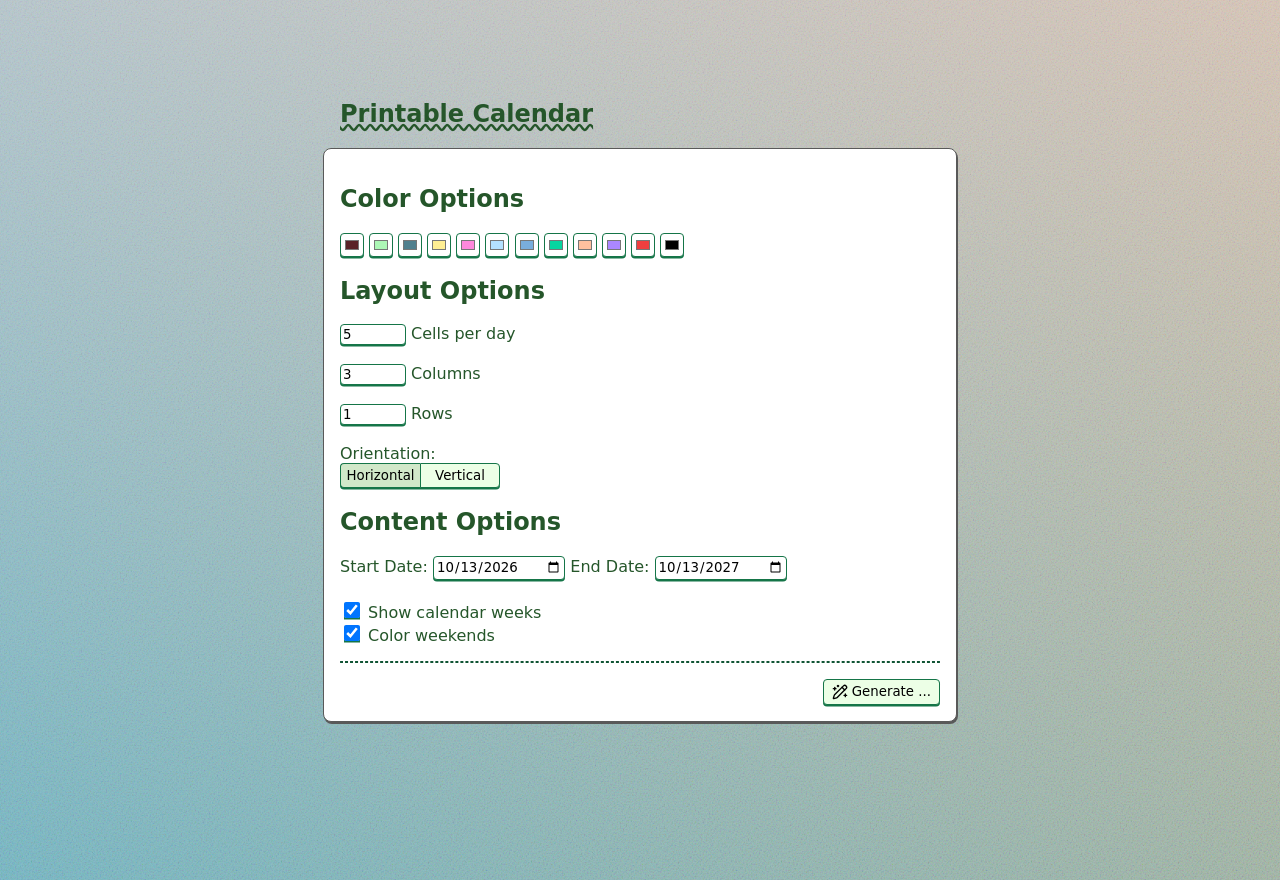
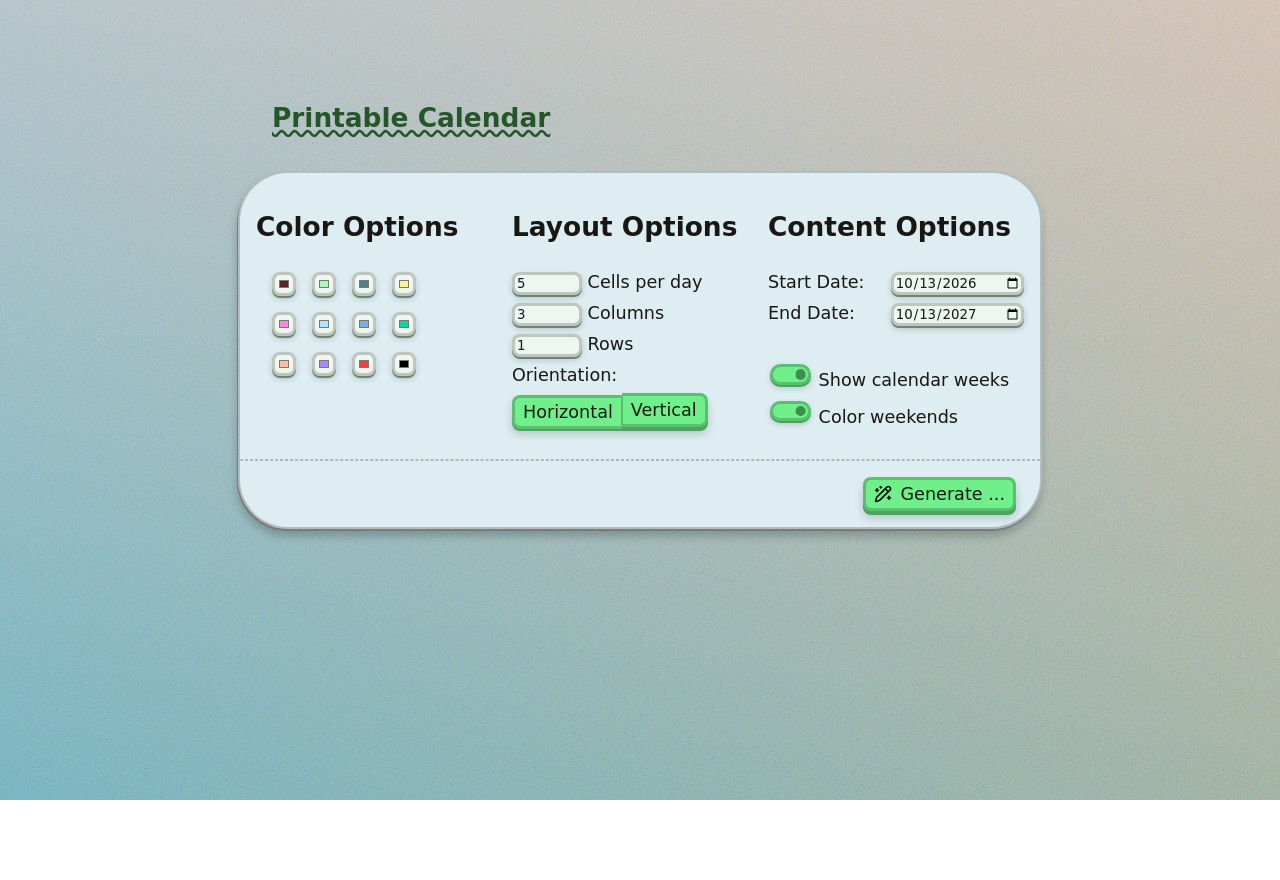
Before and after one commit to KyleKlus/printable-calendar-generator, a website built with webpack: page src/index.html in a window 1280 px wide. After the commit the page ends 800 px from the top, so only its background shows below. Built offline with nearby package versions, Linux system fonts and the light colour scheme; a small style sheet from the web is missing.

Commit message:
FEAT: Moved design more towards 3D

```diff
--- a/src/index.html
+++ b/src/index.html
@@ -14,8 +14,10 @@
             <h1>Printable Calendar</h1>
         </div>
         <div class="card">
+            <div class="card-content">
+            <div class="color-options">
                 <h2>Color Options</h2>
-            <div>
+                <div class="color-swatches">
                     <input type="color" id="color-0" value="#5A2328"/>
                     <input type="color" id="color-1" value="#ADF7B6"/>
                 <input type="color" id="color-2" value="#50808E"/>
@@ -29,50 +31,57 @@
                 <input type="color" id="color-10" value="#ef3f3f"/>
                 <input type="color" id="color-11" value="#048A81 "/>
                 </div>
+            </div>
+        <div>
             <h2>Layout Options</h2>
             <div>
                 <input type="number" id="cells-per-day" min="1" max="50" value="5"/>
                 <label for="cells-per-day">Cells per day</label>
             </div>
-            <br/>
             <div>
                 <input type="number" id="columns" min="1" max="10" value="3"/>
                 <label for="columns">Columns</label>
             </div>
-            <br/>
             <div>
                 <input type="number" id="rows" min="1" max="10" value="1"/>
                 <label for="rows">Rows</label>
             </div>
-            <br/>
             <label for="orientation">Orientation:</label>
-            <div class="toggle-wrapper" role="group" aria-label="Orientation">
-                <button id="horizontal-toggle" selected>Horizontal</button>
-                <button id="vertical-toggle" >Vertical</button>
+            <div class="btn-group" role="group" aria-label="Orientation">
+                <button id="horizontal-toggle" class="btn">Horizontal</button>
+                <button id="vertical-toggle" class="btn">Vertical</button>
             </div>
+        </div>
+            <div>
                 <h2>Content Options</h2>
-            <div>
+                <div class="date-container">
                     <label for="start-date">Start Date:</label>
                     <input type="date" id="start-date"/>
+                </div>
+                <div class="date-container">
                     <label for="end-date">End Date: </label>
                     <input type="date" id="end-date"/>
                 </div>
             <br/>
             <div>
-                <label for="show-cw">
+                <label for="show-cw" class="switch">
                     <input type="checkbox" id="show-cw"/>
+                    <span class="slider"></span>
+                </label>
                 Show calendar weeks
-                </label>
             </div>
             <div>
-                <label for="color-weekends">
+                <label for="color-weekends" class="switch">
                     <input type="checkbox" id="color-weekends"/>
+                    <span class="slider"></span>
+                </label>
                 Color weekends
-                </label>
+            </div>
+        </div>
     </div>
         <hr>
         <div class="button-bar">
-                <button id="generate" class="has-icon" disabled>
+                <button id="generate" class="btn" disabled>
                     <img src="./pencil-sparkles.svg" alt="pencil"/>
                     Generate ...
                 </button>
@@ -80,7 +89,7 @@
         </div>
     </section>
     <section id="calendar-display" class="tool-section is-hidden">
-        <button id="hide-calendar" class="has-icon">
+        <button id="hide-calendar" class="has-icon btn interact">
             Hide Calendar
         </button>
     </section>
--- a/src/style.css
+++ b/src/style.css
@@ -6,6 +6,32 @@
 body {
     margin: 0;
     padding: 0;
+
+
+    --base-font-size: 1.1rem;
+    font-size: var(--base-font-size);
+
+    --interact-h: 132;
+    --interact-bg: hsl(var(--interact-h), 81%, 69%);
+    --interact-fg: #181713;
+    --interact-sh: hsl(var(--interact-h), 36%, 47%);
+
+    --interact-focus-color: #0080ff;
+    --interact-focus-width: 2px;
+    --interact-focus-offset: 3px;
+
+    --interact-corner-shape: squircle;
+    --interact-border-color: rgba(0, 0, 0, 0.2);
+    --interact-border-width: 3px;
+    --interact-border-radius: 8px;
+
+    --interact-height: 4px;
+    --interact-hover-height: calc(var(--interact-height) / 2);
+    --interact-active-height: 1px;
+
+    --interact-shadow-color: rgba(0, 0, 0, 0.18);
+    --interact-shadow-hover-color: rgba(0, 0, 0, 0.16);
+    --interact-shadow-active-color: rgba(0, 0, 0, 0.14);
 }
 
 #generator.is-hidden,
@@ -13,92 +39,140 @@ body {
     display: none;
 }
 
-button {
-    --button-bg-h: 105;
-    --button-bg-s: 100%;
-    --button-bg-l: 95%;
-    --button-bg-a: 1;
-    --button-border-h: 152;
-    --button-border-s: 70%;
-    --button-border-l: 27%;
-    --button-border-a: 1;
+.btn {
+    font-family: 'Itim', cursive;
+    font-weight: 400;
+    font-style: normal;
+    font-size: var(--base-font-size);
 
-    --button-background-color: hsla(var(--button-bg-h), var(--button-bg-s), var(--button-bg-l), var(--button-bg-a));
-    --button-border-color: hsla(var(--button-border-h), var(--button-border-s), var(--button-border-l), var(--button-border-a));
+    box-sizing: border-box;
+    -webkit-appearance: none;
+    appearance: none;
+    display: inline-flex;
+    align-items: center;
+    justify-content: center;
+    gap: 0.5em;
+    padding: .25rem .5rem;
+    vertical-align: middle;
+    touch-action: manipulation;
+    user-select: none;
+    letter-spacing: 0.00em;
+    white-space: nowrap;
+    text-decoration: none;
+    cursor: pointer;
+    -webkit-tap-highlight-color: transparent;
 
+    background: var(--interact-bg);
+    color: var(--interact-fg);
+    border: var(--interact-border-width) solid var(--interact-border-color);
+    border-radius: var(--interact-border-radius, 4px);
+    corner-shape: var(--interact-corner-shape);
+
+    box-shadow: 0px var(--interact-height) 0 var(--interact-sh), 0px calc(2 * var(--interact-height) - 1px) calc(2 * var(--interact-height) + 2px) var(--interact-shadow-color);
+    transition: transform 0.18s cubic-bezier(0.2, 0.7, 0.3, 1), box-shadow 0.18s cubic-bezier(0.2, 0.7, 0.3, 1);
+
+    &:hover {
+        transform: translateY(calc(var(--interact-height) - var(--interact-hover-height)));
+        box-shadow: 0 var(--interact-hover-height) 0 var(--interact-sh), 0 calc(var(--interact-hover-height) + 2px) calc(var(--interact-hover-height) + 4px) var(--interact-shadow-hover-color);
+    }
+
+    &:active {
+        transform: translateY(var(--interact-height));
+        box-shadow: 0 var(--interact-active-height) 0 var(--interact-sh), 0 calc(var(--interact-active-height) * 2) calc(var(--interact-height) - 1px) var(--interact-shadow-active-color);
+    }
+
+    &:focus-visible {
+        outline: var(--interact-focus-width) solid #0080ff;
+        outline-offset: var(--interact-focus-offset);
+    }
+
+    &:disabled {
+        cursor: not-allowed;
+        opacity: 0.7;
+        filter: grayscale(0.5);
+
+        &:hover,
+        &:active {
+            transform: none;
+            box-shadow: 0px var(--interact-height) 0 var(--interact-sh), 0px calc(2 * var(--interact-height) - 1px) calc(2 * var(--interact-height) + 2px) var(--interact-shadow-color);
+        }
+    }
+
+    & > svg,
+    & > img {
+        display: block;
+        flex: 0 0 auto;
+        width: var(--btn-icon-size, 1em);
+        height: var(--btn-icon-size, 1em);
+    }
+
+    & > img {
+        object-fit: contain;
+    }
+}
+
+.btn-group {
+    display: flex;
+    width: fit-content;
+    border-radius: var(--interact-border-radius);
+    box-shadow: 0px calc(2 * var(--interact-height) - 1px) calc(2 * var(--interact-height) + 2px) var(--interact-shadow-color);
+
+    & .btn {
+        box-shadow: 0px var(--interact-height) 0 var(--interact-sh);
+
+        &:hover {
+            box-shadow: 0px var(--interact-hover-height) 0 var(--interact-sh);
+        }
+
+        &:active {
+            box-shadow: 0px var(--interact-active-height) 0 var(--interact-sh);
+        }
+
+        &[selected] {
+            box-shadow: 0px var(--interact-hover-height) 0 var(--interact-sh);
+            transform: translateY(var(--interact-hover-height));
+        }
+    }
+
+    & .btn:first-child {
+        border-top-right-radius: 0;
+        border-bottom-right-radius: 0;
+        border-right-width: calc(var(--interact-border-width) / 2);
+
+    }
+
+    & .btn:last-child {
+        border-left-width: calc(var(--interact-border-width) / 2);
+        border-top-left-radius: 0;
+        border-bottom-left-radius: 0;
+    }
+}
+
+input {
     font-family: 'Itim', cursive;
     font-weight: 400;
     font-style: normal;
 
-    background-color: var(--button-background-color);
-    border: 1px solid var(--button-border-color);
-    border-radius: 4px;
-    box-shadow: 0 1.5px var(--button-border-color);
-    padding: .25rem .5rem;
-    cursor: pointer;
+    --interact-height: 2px;
+    --interact-bg: hsl(var(--interact-h), 40%, 95%);
+    --interact-sh: hsl(var(--interact-h), 10%, 47%);
 
-    transition: box-shadow 50ms ease-in-out,
-        background-color 50ms ease-in-out;
+    background-color: var(--interact-bg);
+    color: var(--interact-fg);
+    border: var(--interact-border-width) solid var(--interact-border-color);
+    border-radius: var(--interact-border-radius, 4px);
+    corner-shape: var(--interact-corner-shape);
 
-    &:active {
-        box-shadow: none;
-    }
 
-    &:hover {
-        --button-bg-l: 85%;
-        --button-bg-s: 60%;
-    }
+    box-shadow: 0px var(--interact-height) 0 var(--interact-sh), 0px calc(2 * var(--interact-height) - 1px) calc(2 * var(--interact-height) + 2px) var(--interact-shadow-color);
+    transition: transform 0.18s cubic-bezier(0.2, 0.7, 0.3, 1), box-shadow 0.18s cubic-bezier(0.2, 0.7, 0.3, 1);
 
-    &.has-icon {
-        display: flex;
-        align-items: center;
-        gap: 0.25rem;
-
-        & img {
-            width: 1rem;
-            height: 1rem
-        }
-
-        &:disabled {
-            cursor: not-allowed;
-            opacity: 0.5;
-
-            & img {
-                opacity: 0.5;
-            }
-        }
-    }
-}
-
-input {
-
-    --input-bg-h: 0;
-    --input-bg-s: 0%;
-    --input-bg-l: 100%;
-    --input-bg-a: 1;
-    --input-border-h: 152;
-    --input-border-s: 70%;
-    --input-border-l: 27%;
-    --input-border-a: 1;
-
-    --input-background-color: hsla(var(--input-bg-h), var(--input-bg-s), var(--input-bg-l), var(--input-bg-a));
-    --input-border-color: hsla(var(--input-border-h), var(--input-border-s), var(--input-border-l), var(--input-border-a));
-
-    font-family: 'Itim', cursive;
-    font-weight: 400;
-    font-style: normal;
-
-    background-color: var(--input-background-color);
-    border: 1px solid var(--input-border-color);
-    border-radius: 4px;
-    box-shadow: 0 1.5px var(--input-border-color);
-    transition: box-shadow 50ms ease-in-out;
-    padding: 2px;
-
-    &:hover {
-        --input-bg-l: 95%;
-
-        box-shadow: 1px 3px var(--input-border-color);
+    &:hover,
+    &:focus {
+        --interact-hover-height: calc(var(--interact-height) * 1.5);
+        background-color: hsl(var(--interact-h), 84%, 90%);
+        box-shadow: 0px var(--interact-hover-height) 0 var(--interact-sh), 0px calc(2 * var(--interact-hover-height) - 1px) calc(2 * var(--interact-hover-height) + 2px) var(--interact-shadow-color);
+        transform: translateY(calc(var(--interact-height) - var(--interact-hover-height)));
     }
 
     &:focus-visible {
@@ -122,18 +196,84 @@ input {
     }
 }
 
+.switch {
+    --off-bg: hsl(var(--interact-h), 40%, 40%);
+    --on-bg: hsl(var(--interact-h), 81%, 69%);
+    --interact-height: 2px;
+    --width: 35px;
+    --height: .9rem;
+    --padding: 2px;
+
+    background-color: var(--off-bg);
+    cursor: pointer;
+    border: var(--interact-border-width) solid var(--interact-border-color);
+    box-shadow: 0px var(--interact-height) 0 var(--interact-sh), 0px calc(2 * var(--interact-height) - 1px) calc(2 * var(--interact-height) + 2px) var(--interact-shadow-color);
+    border-radius: var(--height);
+    display: inline-block;
+    height: var(--height);
+    width: var(--width);
+    position: relative;
+    transition: transform 0.18s cubic-bezier(0.2, 0.7, 0.3, 1), box-shadow 0.18s cubic-bezier(0.2, 0.7, 0.3, 1), background-color 0.18s cubic-bezier(0.2, 0.7, 0.3, 1);
+    margin: 2px;
+
+    &:has(> input[type="checkbox"]:checked) {
+        background-color: var(--on-bg);
+
+        & .slider {
+            transform: translateX(calc(var(--width) - 2* var(--padding) - var(--slider-size)));
+            background-color: var(--off-bg);
+        }
+    }
+
+    & input[type="checkbox"] {
+        display: none;
+    }
+
+    & .slider {
+        --slider-size: calc(var(--height) - 2 * var(--padding));
+        width: var(--slider-size);
+        height: var(--slider-size);
+        position: absolute;
+
+        top: calc(50% - var(--slider-size) / 2);
+        left: var(--padding);
+
+        border: inset 1px solid var(--interact-border-color);
+        background-color: var(--on-bg);
+        border-radius: 50%;
+        transition: background-color 0.2s ease-in-out, transform 0.2s ease-in-out;
+    }
+
+    &:hover,
+    &:focus {
+        --interact-hover-height: calc(var(--interact-height) * 1.5);
+        box-shadow: 0px var(--interact-hover-height) 0 var(--interact-sh), 0px calc(2 * var(--interact-hover-height) - 1px) calc(2 * var(--interact-hover-height) + 2px) var(--interact-shadow-color);
+        transform: translateY(calc(var(--interact-height) - var(--interact-hover-height)));
+    }
+}
+
 .card {
-    border: 1px solid #595959;
-    box-shadow: 1px 2px #595959;
-    border-radius: 8px;
-    background-color: #ffffff;
-    padding: 1rem;
+    --card-bg: #ddedf1;
+    --card-fg: #181713;
+    --card-sh: #7b7b7b;
+
+    border: 2px solid rgba(0, 0, 0, 0.2);
+    border-radius: 50px;
+    corner-shape: squircle;
+    background: var(--card-bg);
+    color: var(--card-fg);
+    box-shadow: -1px 2px 0 var(--card-sh), -1px 7px 10px rgba(0, 0, 0, 0.22);
     width: 100%;
     max-width: var(--content-width);
 
+    .card-content {
+        padding: 1rem;
+        display: flex;
+    }
+
     hr {
-        --hr-height: 1.5px;
-        border: calc(var(--hr-height) / 2) dashed #105434;
+        --hr-height: 2px;
+        border: calc(var(--hr-height) / 2) dashed rgba(0, 0, 0, 0.22);
         border-radius: 4px;
         padding: 0;
         margin: 1rem 0;
@@ -143,37 +283,7 @@ input {
         display: flex;
         justify-content: end;
         gap: 1rem;
-    }
-
-    .toggle-wrapper {
-        display: flex;
-
-        & button {
-            width: 80px;
-            display: flex;
-            justify-content: center;
-            align-items: center;
-
-            &:active {
-                box-shadow: 0 1.5px var(--button-border-color);
-            }
-
-            &[selected] {
-                --button-bg-l: 85%;
-                --button-bg-s: 40%;
-            }
-        }
-
-        & button:first-child {
-            border-top-right-radius: 0;
-            border-bottom-right-radius: 0;
-            border-right: none;
-        }
-
-        & button:last-child {
-            border-top-left-radius: 0;
-            border-bottom-left-radius: 0;
-        }
+        padding: 0 1.5rem 1rem 1rem;
     }
 }
 
@@ -181,22 +291,43 @@ input {
 */
 
 #generator {
-    --content-width: 600px;
+    --content-width: 800px;
     font-family: 'Itim', cursive;
     font-weight: 400;
     font-style: normal;
 
-    width: 100dvw;
-    height: 100dvh;
+    width: 100vw;
+    height: 100vh;
     display: flex;
     flex-direction: column;
     align-items: center;
     position: relative;
-    padding-top: 5rem;
     background: linear-gradient(180deg, #cfcfb57d, #4ba55d4b),
         linear-gradient(66deg, #2a89e97c, #b7666661);
 
     color: #25562a;
+
+    & .card-content {
+        & > * {
+            min-width: calc((var(--content-width) - 2rem) / 3);
+            display: flex;
+            flex-direction: column;
+            gap: .5rem;
+        }
+
+        .color-options .color-swatches {
+            display: grid;
+            grid-template-columns: repeat(4, min-content);
+            column-gap: 1rem;
+            row-gap: 1rem;
+            padding-left: 1rem;
+        }
+
+        .date-container {
+            display: flex;
+            justify-content: space-between;
+        }
+    }
 
     &::after {
         content: "";
@@ -213,6 +344,9 @@ input {
     }
 
     & .title {
+        margin-top: 5rem;
+        margin-bottom: 1rem;
+        margin-left: 4rem;
         width: 100%;
         max-width: var(--content-width);
 
```
Lines whose indentation alone changed are shown as unchanged.
